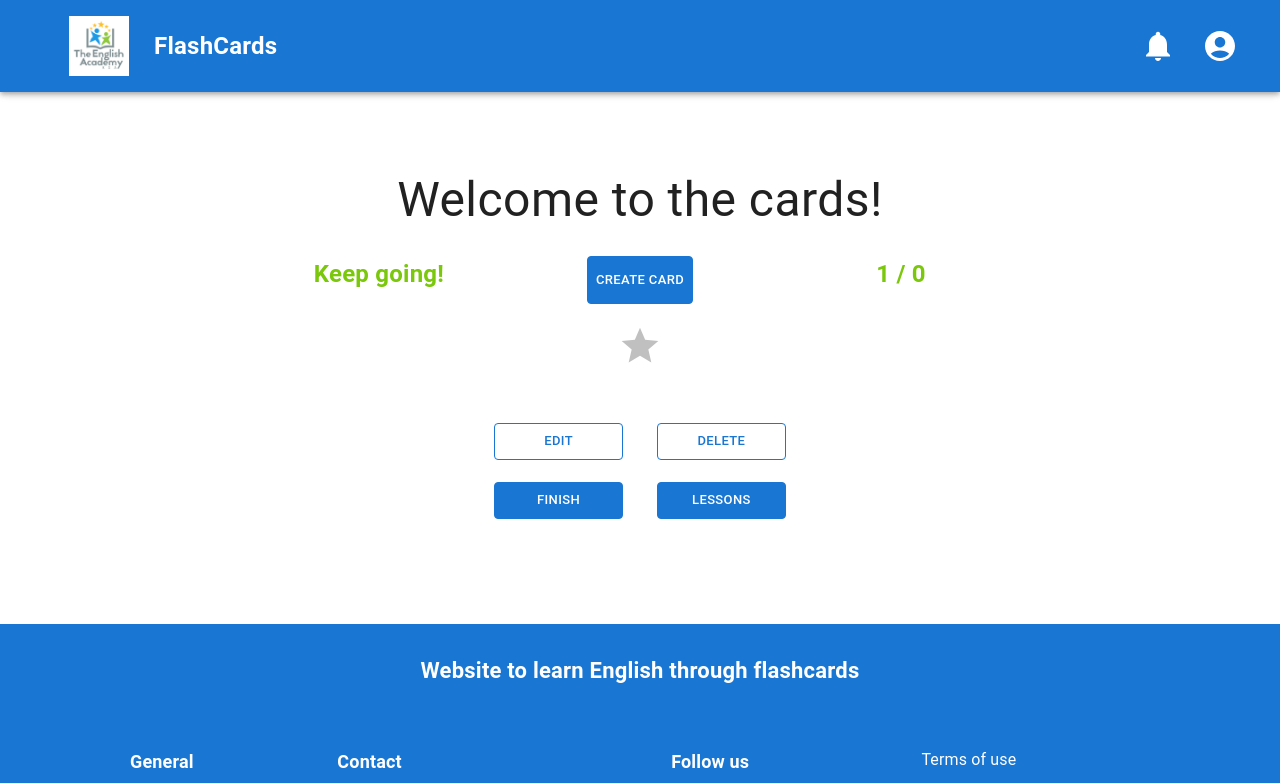
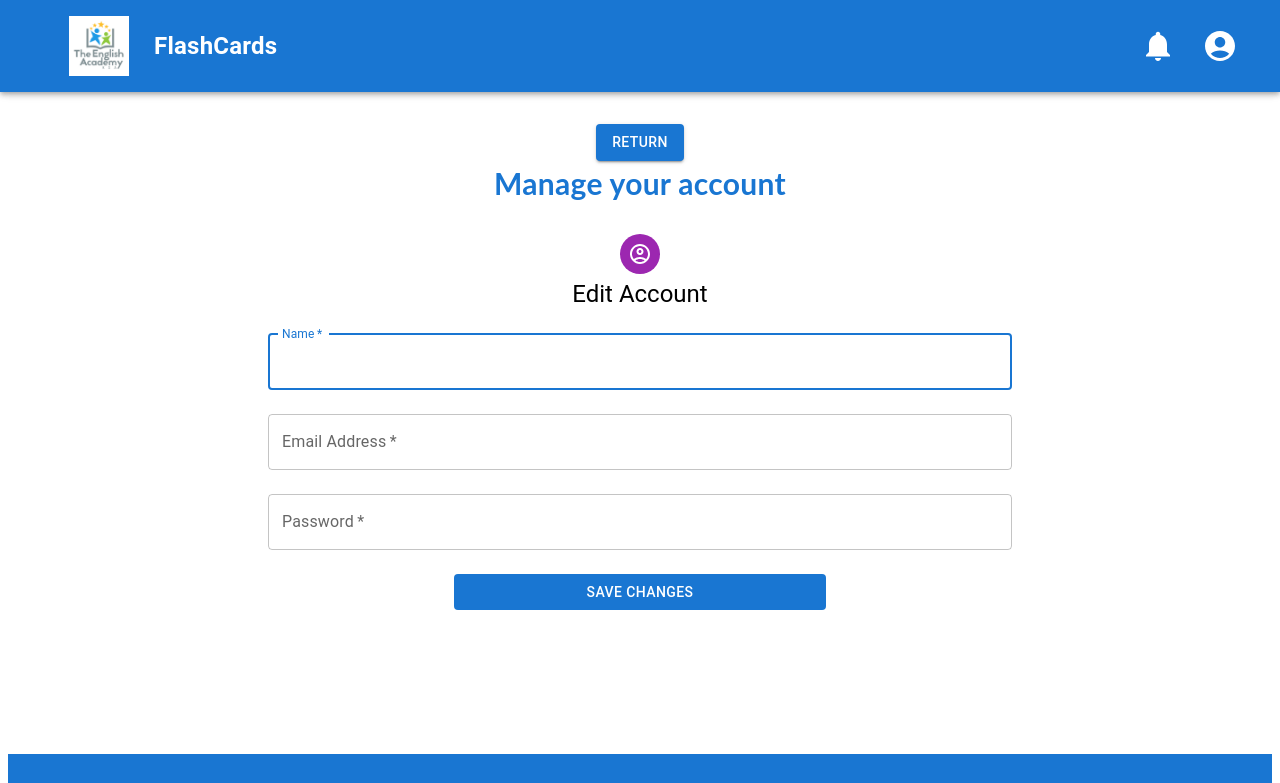
Before and after one commit to quantq1004/learning-english, a React (Create React App) app in the folder FrontEnd/: page /account in a window 1280 px wide. Shown: the top 783 px of the page. Built offline with nearby package versions, Linux system fonts and the light colour scheme; no server answers; sample sign-in values are in the browser's storage.

Commit message:
Add account manage page

```diff
--- /dev/null
+++ b/FrontEnd/src/apis/user.js
@@ -0,0 +1,29 @@
+import api from './api';
+
+const getUserDetails = async () => {
+  try {
+    const response = await api({
+      method: 'GET',
+      url: '/user',
+    });
+
+    return response;
+  } catch (error) {
+    return null;
+  }
+};
+
+const updateUser = async (name, email, password) => {
+  try {
+    const response = await api({
+      method: 'PUT',
+      url: '/user',
+      data: { name, email, password },
+    });
+    return response;
+  } catch (error) {
+    return null;
+  }
+};
+
+export { getUserDetails, updateUser };
--- a/FrontEnd/src/components/Header/index.jsx
+++ b/FrontEnd/src/components/Header/index.jsx
@@ -19,7 +19,10 @@ const Header = ({ onLogout }) => {
 
   const handleIconClick = (event) => setAnchorEl(event.currentTarget);
 
-  const handleCloseMenu = () => setAnchorEl(null);
+  const handleCloseMenu = () => {
+    setAnchorEl(null);
+    navigate('/account');
+  };
 
   const onLogoutClick = () => {
     onLogout();
--- /dev/null
+++ b/FrontEnd/src/containers/Account/index.jsx
@@ -0,0 +1,135 @@
+import React, { useState, useEffect } from 'react';
+import { useNavigate } from 'react-router-dom';
+import { useSnackbar } from 'notistack';
+import { TextField, Box, Typography, Button } from '@mui/material';
+import AccountCircleOutlinedIcon from '@mui/icons-material/AccountCircleOutlined';
+import Copyright from '../../components/Copyright';
+import { removeToken } from '../../utils/localStorage';
+import Header from '../../components/Header';
+import Footer from '../../components/Footer';
+import getErrorMessage from '../../errors/message';
+import { updateUser, getUserDetails } from '../../apis/user';
+import {
+  StyledBox,
+  StyledTypography,
+  StyledAvatar,
+  StyledButton,
+} from './index.style';
+
+const AccountManagement = () => {
+  const navigate = useNavigate();
+
+  const [name, setName] = useState('');
+  const [email, setEmail] = useState('');
+  const [password, setPassword] = useState('');
+  const [errors, setErrors] = useState({});
+
+  const { enqueueSnackbar } = useSnackbar();
+
+  useEffect(() => {
+    const fetchUserDetails = async () => {
+      const response = await getUserDetails();
+      if (response) {
+        setName(response.name || '');
+        setEmail(response.email || '');
+      }
+    };
+    fetchUserDetails();
+  }, []);
+
+  const handleSubmit = async (e) => {
+    e.preventDefault();
+
+    const validationErrors = {};
+    if (!name) validationErrors.name = 'Name is required';
+    if (!email) validationErrors.email = 'Email is required';
+    if (!password) validationErrors.password = 'Password is required';
+
+    if (Object.keys(validationErrors).length > 0) {
+      setErrors(validationErrors);
+      return;
+    }
+
+    const response = await updateUser({ name, email, password });
+
+    if (response.status === 0) {
+      enqueueSnackbar(getErrorMessage(response.code), { variant: 'error' });
+    } else {
+      enqueueSnackbar('Account updated successfully', { variant: 'success' });
+    }
+  };
+
+  const handleLogout = () => removeToken();
+
+  const handleReturn = () => navigate('/');
+
+  return (
+    <>
+      <Header onLogout={handleLogout} />
+      <StyledBox>
+        <StyledBox className="title">
+          <Button onClick={handleReturn} variant="contained">
+            Return
+          </Button>
+          <StyledTypography>Manage your account</StyledTypography>
+        </StyledBox>
+        <StyledAvatar>
+          <AccountCircleOutlinedIcon />
+        </StyledAvatar>
+        <Typography component="h1" variant="h5">
+          Edit Account
+        </Typography>
+        <Box component="form" noValidate onSubmit={handleSubmit} sx={{ mt: 1 }}>
+          <TextField
+            margin="normal"
+            required
+            fullWidth
+            id="name"
+            label="Name"
+            name="name"
+            autoComplete="name"
+            autoFocus
+            value={name}
+            onChange={(e) => setName(e.target.value)}
+            error={Boolean(errors.name)}
+            helperText={errors.name}
+          />
+          <TextField
+            margin="normal"
+            required
+            fullWidth
+            id="email"
+            label="Email Address"
+            name="email"
+            autoComplete="email"
+            value={email}
+            onChange={(e) => setEmail(e.target.value)}
+            error={Boolean(errors.email)}
+            helperText={errors.email}
+          />
+          <TextField
+            margin="normal"
+            required
+            fullWidth
+            name="password"
+            label="Password"
+            type="password"
+            id="password"
+            autoComplete="current-password"
+            value={password}
+            onChange={(e) => setPassword(e.target.value)}
+            error={Boolean(errors.password)}
+            helperText={errors.password}
+          />
+          <StyledButton type="submit" className="customButton">
+            Save Changes
+          </StyledButton>
+          <Copyright />
+        </Box>
+      </StyledBox>
+      <Footer />
+    </>
+  );
+};
+
+export default AccountManagement;
--- /dev/null
+++ b/FrontEnd/src/containers/Account/index.style.js
@@ -0,0 +1,48 @@
+import styled from 'styled-components';
+import { Box, Typography, Avatar, Button } from '@mui/material';
+
+export const StyledBox = styled(Box)`
+  margin: 100px 32px;
+  display: flex;
+  flex-direction: column;
+  align-items: center;
+
+  .title {
+    margin: 24px;
+    display: flex;
+    flex-direction: column;
+    align-items: center;
+    justify-content: center;
+  }
+`;
+
+export const StyledTypography = styled(Typography)`
+  && {
+    font-family: Lato;
+    font-weight: bold;
+    color: ${(props) => props.theme.palette.primary.main};
+    font-size: 30px;
+    line-height: 1.5;
+    text-align: center;
+  }
+`;
+
+export const StyledAvatar = styled(Avatar)`
+  && {
+    margin: 4px;
+    background-color: ${(props) => props.theme.palette.secondary.main};
+  }
+`;
+
+export const StyledButton = styled(Button)`
+  &&.customButton {
+    display: flex;
+    flex-direction: row;
+    justify-content: center;
+    align-items: center;
+    margin: 16px auto;
+    width: 50%;
+    background-color: ${(props) => props.theme.palette.primary.main};
+    color: ${(props) => props.theme.palette.primary.contrastText};
+  }
+`;
--- /dev/null
+++ b/FrontEnd/src/pages/Account.jsx
@@ -0,0 +1,6 @@
+import React from 'react';
+import AccountContainer from '../containers/Account';
+
+const Account = () => <AccountContainer />;
+
+export default Account;
--- a/FrontEnd/src/routers/index.jsx
+++ b/FrontEnd/src/routers/index.jsx
@@ -9,6 +9,7 @@ import LoginPage from '../pages/Login';
 import RegisterPage from '../pages/Register';
 import LessonPage from '../pages/Lesson';
 import LessonDetailPage from '../pages/LessonDetail';
+import AccountPage from '../pages/Account';
 import { getToken } from '../utils/localStorage';
 
 const AppRouter = () => {
@@ -33,6 +34,10 @@ const AppRouter = () => {
           path="/:lessonId"
           element={!token ? <Navigate to="/login" /> : <LessonDetailPage />}
         />
+        <Route
+          path="/account"
+          element={!token ? <Navigate to="/login" /> : <AccountPage />}
+        />
       </Routes>
     </Router>
   );
```
